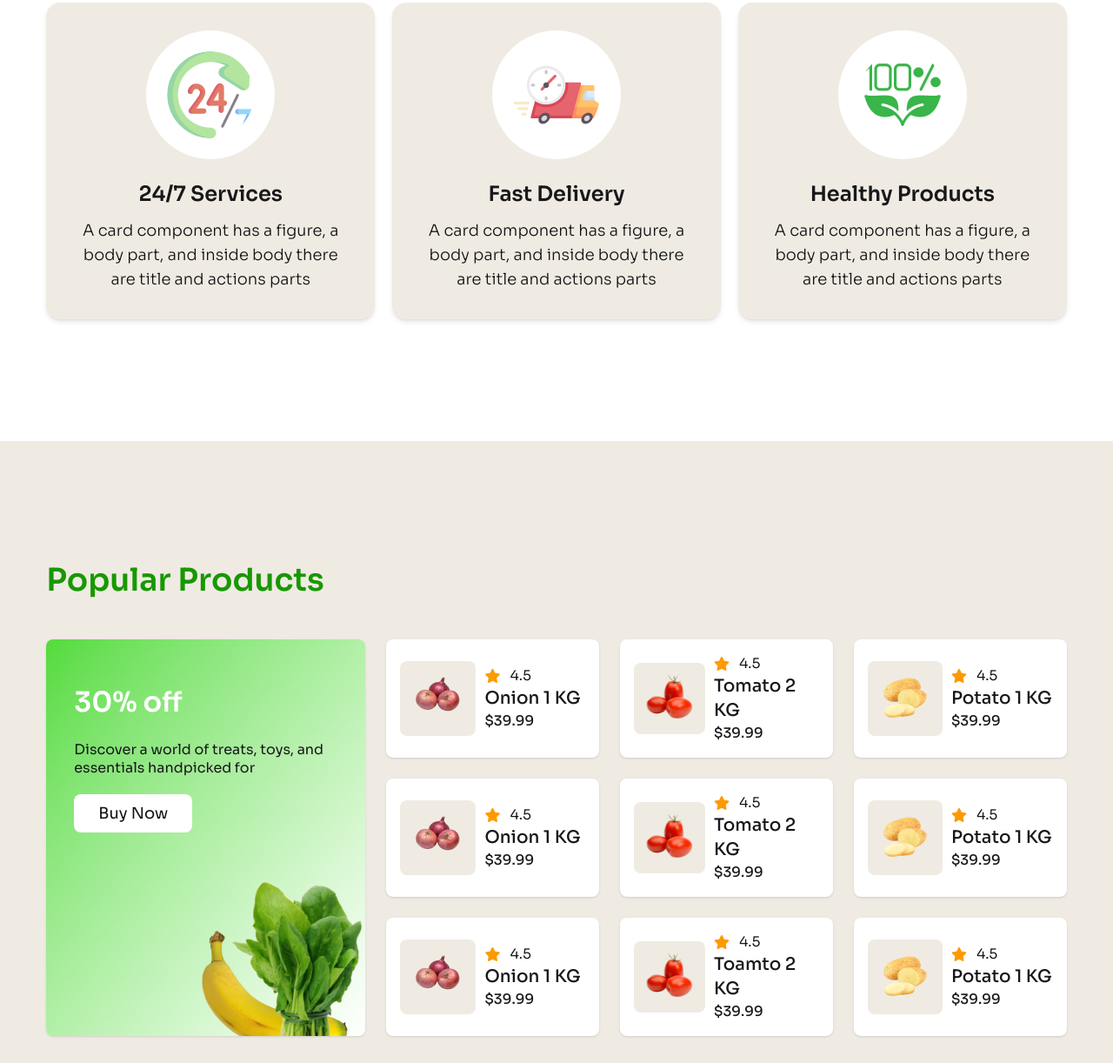
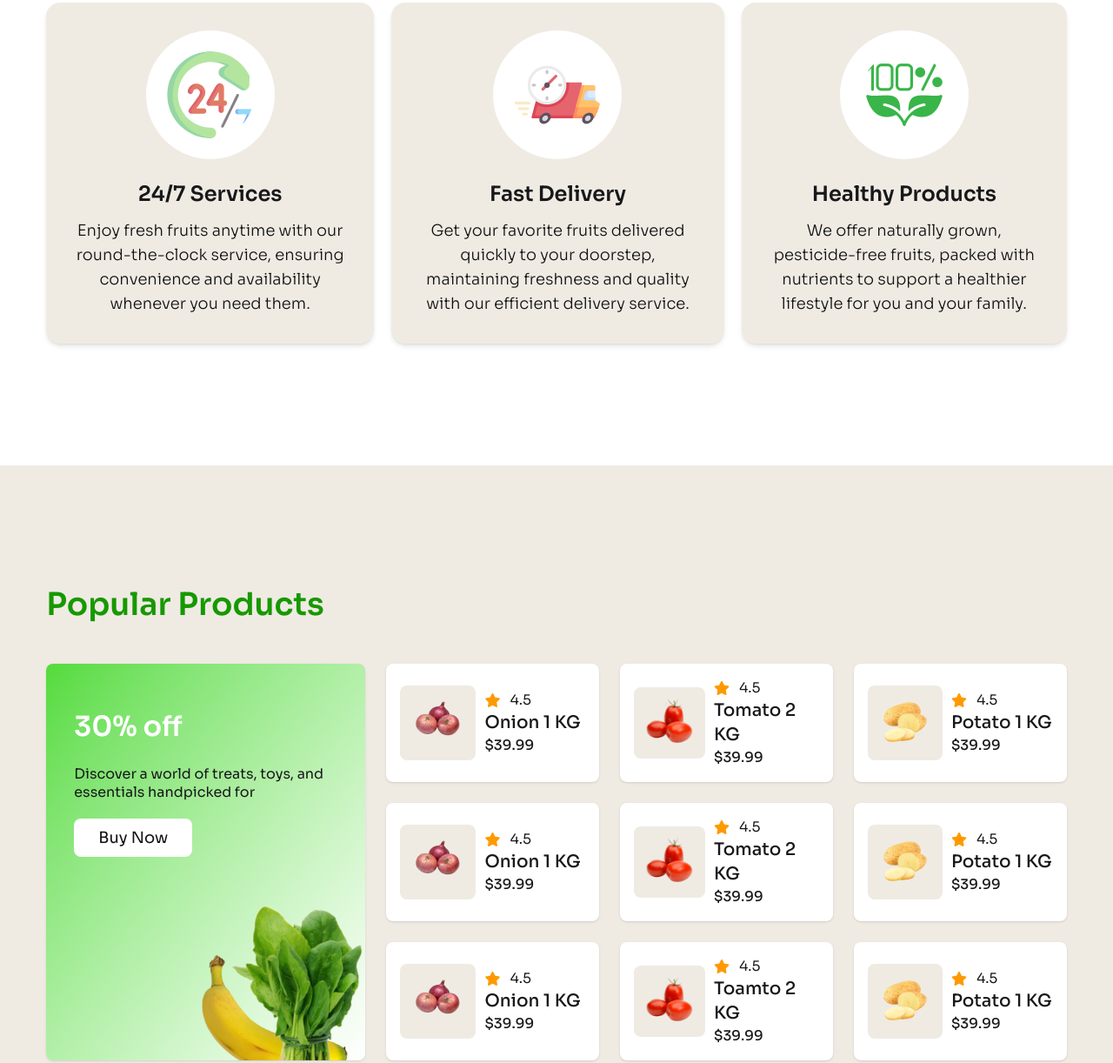
Before and after one commit to forhadreza43/assignment-3, a plain HTML site: page index.html in a window 1280 px wide. Shown: the part 1630-2852 px from the top of the page at 87% size. Drawn offline with Linux system fonts and the light colour scheme.

Commit message:
Replace dummy text with related text

```diff
--- a/index.html
+++ b/index.html
@@ -149,8 +149,8 @@
             <div class="items-center text-center">
               <h3 class="text-xl font-semibold sm:text-2xl">24/7 Services</h3>
               <p class="mt-[10px] font-light text-dark sm:mt-[12px] sm:text-lg">
-                A card component has a figure, a body part, and inside body
-                there are title and actions parts
+                Enjoy fresh fruits anytime with our round-the-clock service,
+                ensuring convenience and availability whenever you need them.
               </p>
             </div>
           </div>
@@ -167,8 +167,9 @@
             <div class="items-center text-center">
               <h3 class="text-xl font-semibold sm:text-2xl">Fast Delivery</h3>
               <p class="mt-[10px] font-light text-dark sm:mt-[12px] sm:text-lg">
-                A card component has a figure, a body part, and inside body
-                there are title and actions parts
+                Get your favorite fruits delivered quickly to your doorstep,
+                maintaining freshness and quality with our efficient delivery
+                service.
               </p>
             </div>
           </div>
@@ -187,8 +188,9 @@
                 Healthy Products
               </h3>
               <p class="mt-[10px] font-light text-dark sm:mt-[12px] sm:text-lg">
-                A card component has a figure, a body part, and inside body
-                there are title and actions parts
+                We offer naturally grown, pesticide-free fruits, packed with
+                nutrients to support a healthier lifestyle for you and your
+                family.
               </p>
             </div>
           </div>
@@ -534,7 +536,7 @@
             <!-- input form  -->
             <div class="flex flex-col gap-4 text-center lg:text-left">
               <h2
-                class="text-xl font-bold text-accent lg:text-4xl lg:font-semibold lg:text-yellow-400"
+                class="text-xl font-bold text-green lg:text-4xl lg:font-semibold lg:!text-dark"
               >
                 Get Grocery News!
               </h2>
```
Also changed, not shown: output/output.css.
